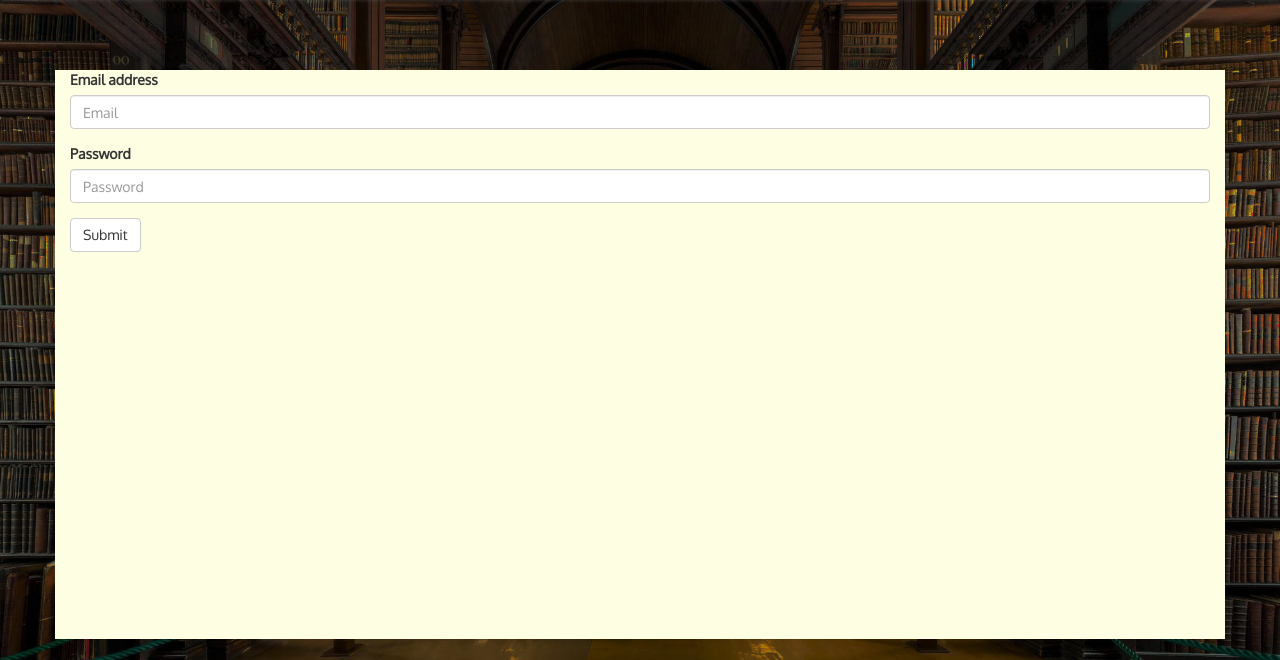
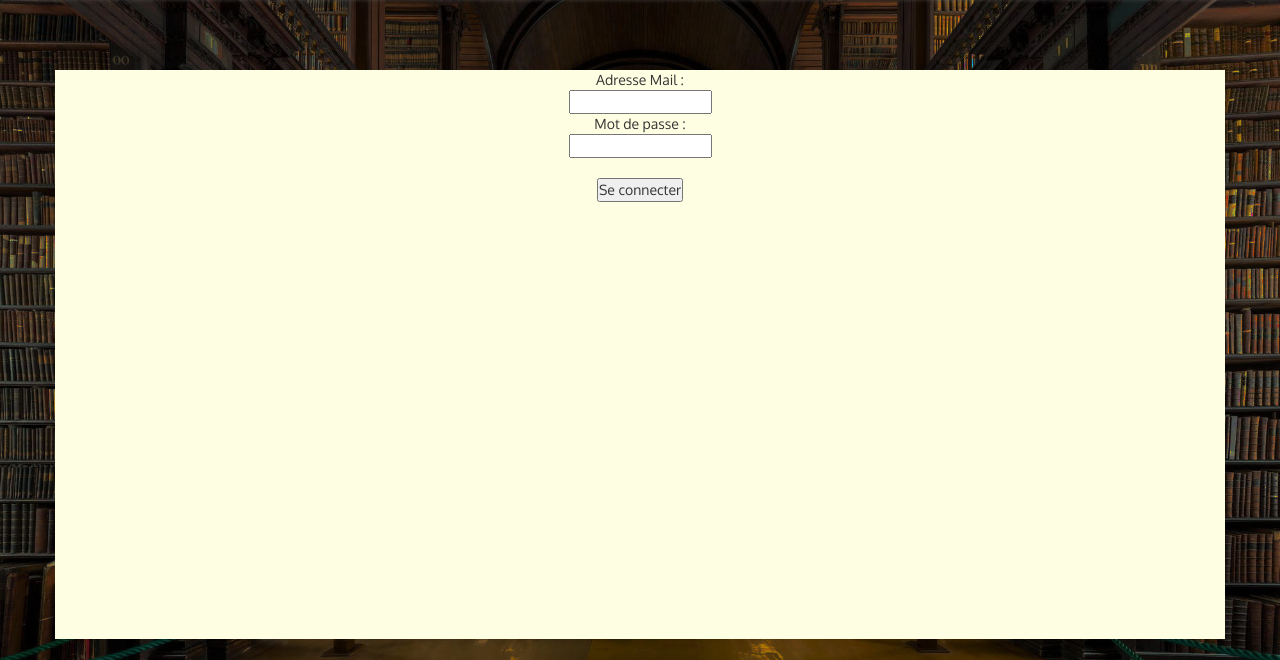
Before and after one commit to guillaumehanotel/OLibrary, a PHP site: page /index.php?page=Connexion in a window 1280 px wide. Shown: the part 140-800 px from the top of the page. Run offline with PHP 8.4, Linux system fonts and the light colour scheme; some libraries are stand-ins or nearby versions.

Commit message:
Revert "tentative BootStrap + Modification Htaccess et pas connexion avec BootStrap"
This reverts commit fcd22bace73d70944aa6862742f5a3fdbabcdcb7.

```diff
--- a/Etape3/Olibrary/views/Connexion.php
+++ b/Etape3/Olibrary/views/Connexion.php
@@ -1,16 +1,13 @@
 <main id="connexion" class="container">
 
-    <form>
-        <div class="form-group">
-            <label for="exampleInputEmail1">Email address</label>
-            <input type="email" class="form-control" id="exampleInputEmail1" placeholder="Email">
-        </div>
-        <div class="form-group">
-            <label for="exampleInputPassword1">Password</label>
-            <input type="password" class="form-control" id="exampleInputPassword1" placeholder="Password">
-        </div>
+    <form style="text-align: center;" method="POST">
+        Adresse Mail : <br>
+        <input name="email" required="" type="mail"><br>
+        Mot de passe : <br>
+        <input name="password" type="password"> <br>
+        <br>
+        <input type="submit" value="Se connecter">
 
+    </form>
 
-        <button type="submit" class="btn btn-default">Submit</button>
-    </form>
 </main>
```
Also changed, not shown: Etape3/Olibrary/views/Header.php (deleted, +0 -39 lines), Etape3/Olibrary/views/MenuGestion.php (+1 -18 lines), Etape3/Olibrary/.htaccess.
